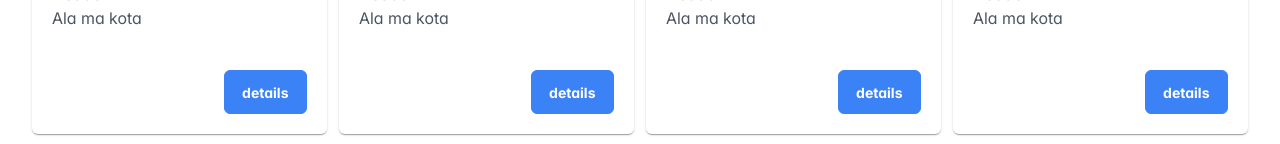
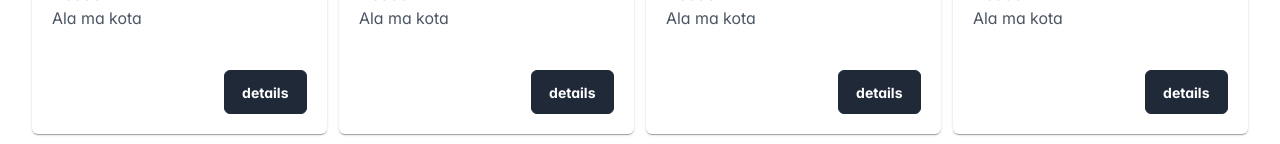
Before and after one commit to UltraViolet5/ReactEx, a React (Vite) app: page / in a window 1280 px wide. Shown: the part 433-577 px from the top of the page. Built offline with nearby package versions, Linux system fonts and the light colour scheme; grey boxes are pictures that could not be loaded.

Commit message:
Decorator component

```diff
--- a/src/albums/components/AlbumCard.tsx
+++ b/src/albums/components/AlbumCard.tsx
@@ -1,6 +1,7 @@
-import { Button } from "primereact/button";
+import { Button, ButtonProps } from "primereact/button";
 import { Card, CardProps } from "primereact/card";
 import React, { PropsWithChildren } from "react";
+import { SmallButton } from "../../core/components/SmallButton";
 
 type Props = {};
 
@@ -14,7 +15,12 @@ const AlbumCard = ({ children }: PropsWithChildren) => {
         footer={() => {
           return (
             <div className="flex justify-end">
-              <Button size="small" link={false} label="details" />
+              <SmallButton
+                size="small"
+                link={false}
+                label="details"
+                primary={true}
+              />
             </div>
           );
         }}
--- /dev/null
+++ b/src/core/components/SmallButton.tsx
@@ -0,0 +1,16 @@
+import { ButtonProps, Button } from "primereact/button";
+
+type SmallButtonProps = ButtonProps & {
+  /**
+   * Make is POP!
+   */
+  primary?: boolean;
+};
+
+export const SmallButton = (props: SmallButtonProps) => {
+  return props.primary ? (
+    <Button size="small" severity="contrast" {...props} />
+  ) : (
+    <Button size="small" {...props} />
+  );
+};
```
